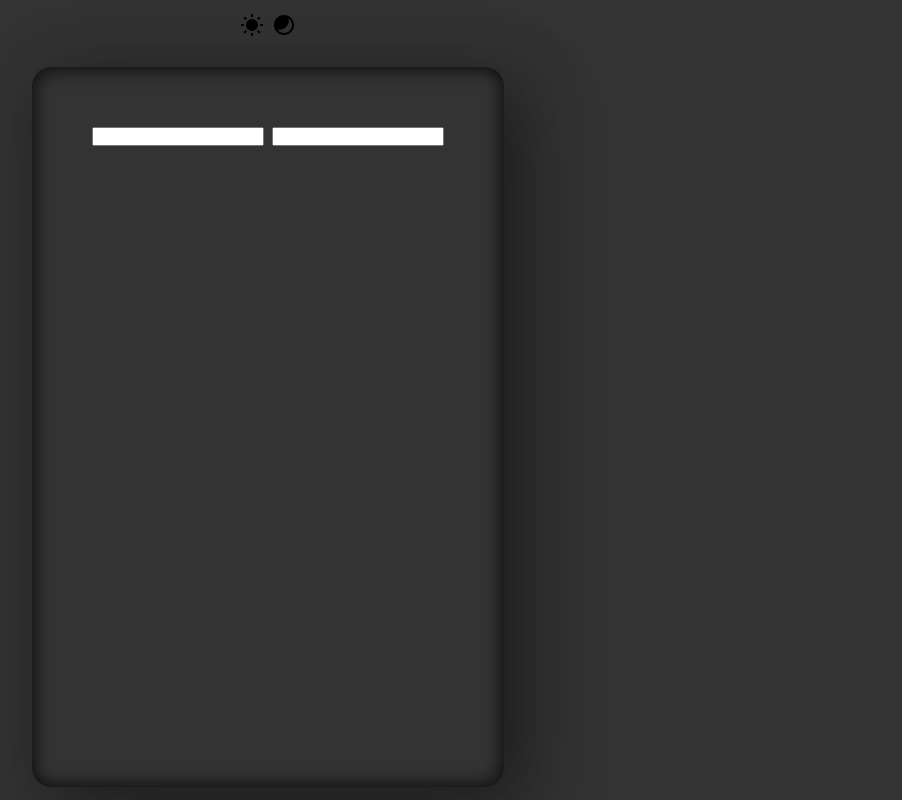
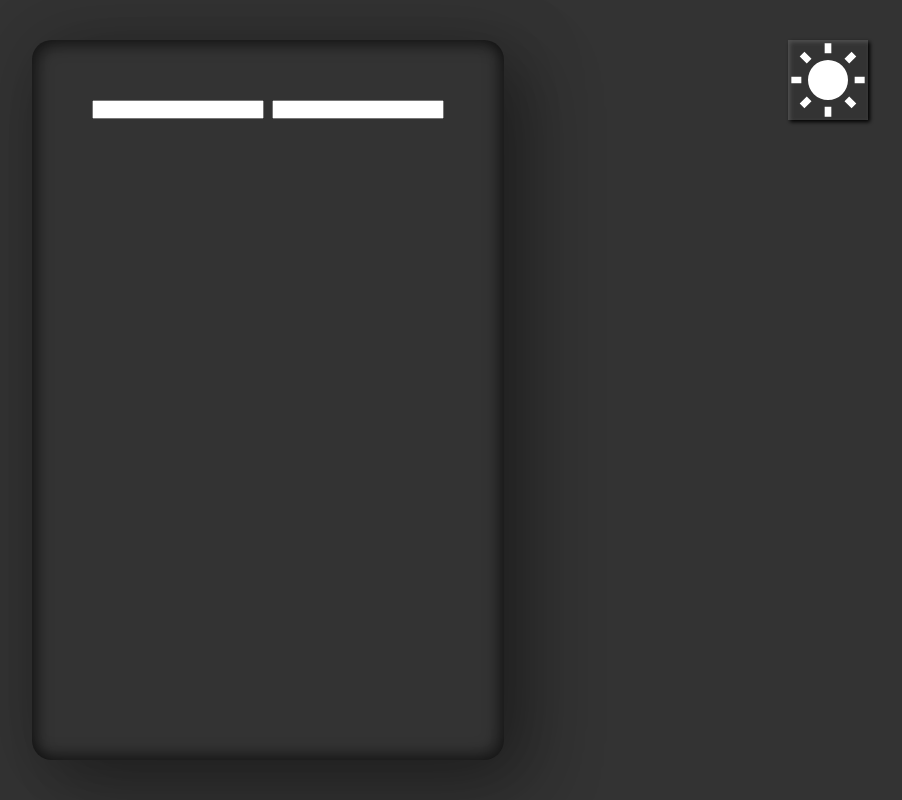
Before and after one commit to lynn-hector/calculator, a website built with Vite: page index.html in a window 1280 px wide. Shown: the whole page, without its empty margins (372-1274 px from the left). Built offline with nearby package versions, Linux system fonts and the light colour scheme.

Commit message:
feature: add toggle css style

```diff
--- a/index.html
+++ b/index.html
@@ -7,7 +7,7 @@
     <title>Web Calculator</title>
   </head>
   <body>
-  <div>
+  <div class="toggle">
     <img src="./src/icons/sun.svg" alt="sun" id="sun">
     <img src="./src/icons/moon.svg" alt="moon" id="moon">
   </div>
--- a/style.css
+++ b/style.css
@@ -154,3 +154,46 @@ body{
   box-shadow: var(--dark-calculator-background-shadow);
   text-shadow: var(--dark-text-shadow);
 }
+
+.toggle {
+  /*位置*/
+  position: absolute;
+  top: 0;
+  right: 0;
+  /*布局*/
+  display: grid;
+  place-items: center;
+  /*修饰*/
+}
+
+.toggle img{
+  /*位置*/
+  position: relative;
+  width: var(--image-size);
+  height: var(--image-size);
+  top: calc(var(--image-size)/2);
+  right: calc(var(--image-size)/2);
+  /*布局*/
+
+  /*修饰*/
+}
+
+.toggle img:nth-child(1) {
+  display: block;
+  filter: invert(1);
+
+  box-shadow: var(--light-image-shadow);
+}
+
+.toggle img:nth-child(1):active {
+  box-shadow: var(--light-image-active-shadow);
+}
+
+.toggle img:nth-child(2) {
+  display: none;
+  box-shadow: var(--dark-image-shadow);
+}
+
+.toggle img:nth-child(1):active {
+  box-shadow: var(--dark-image-active-shadow);
+}
```
